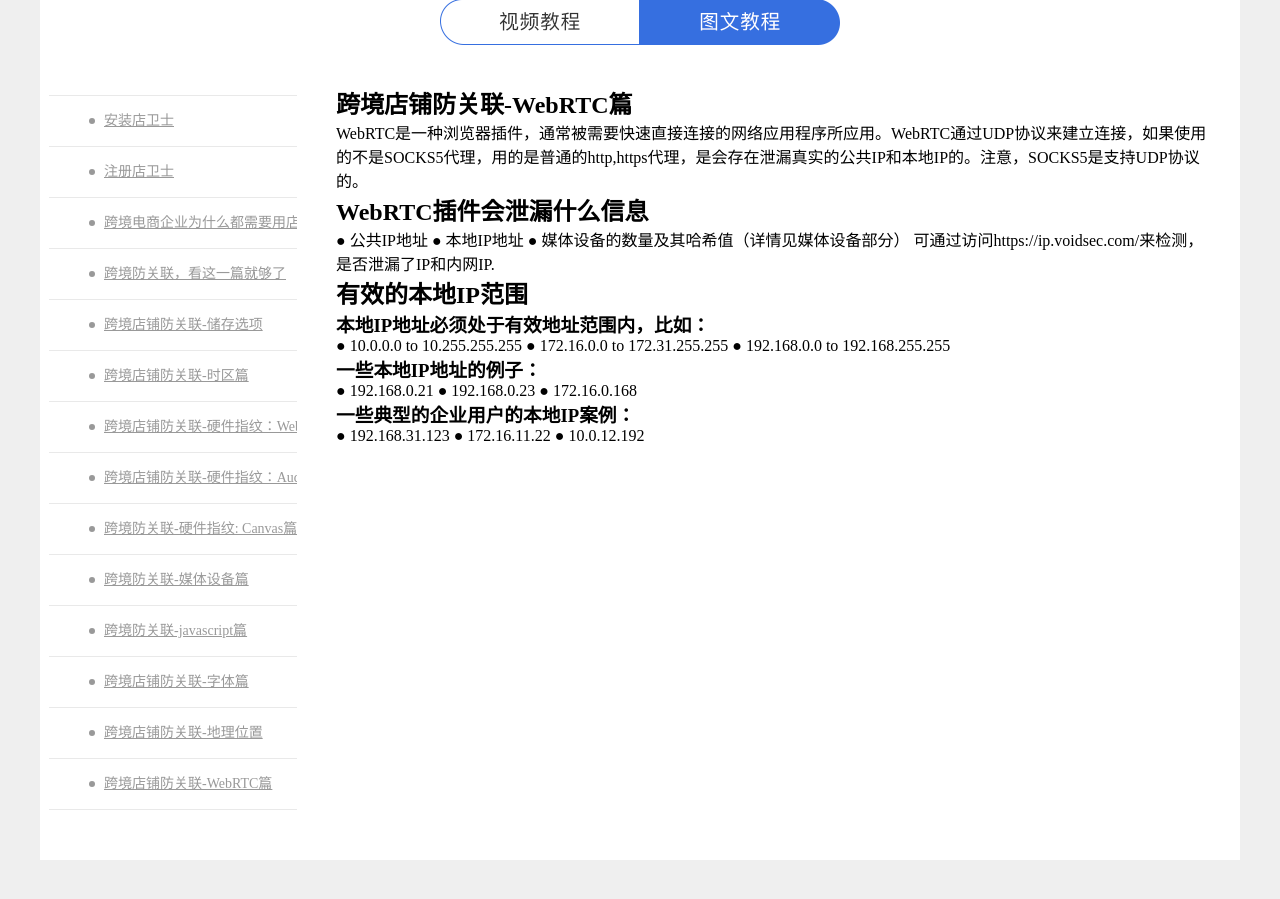
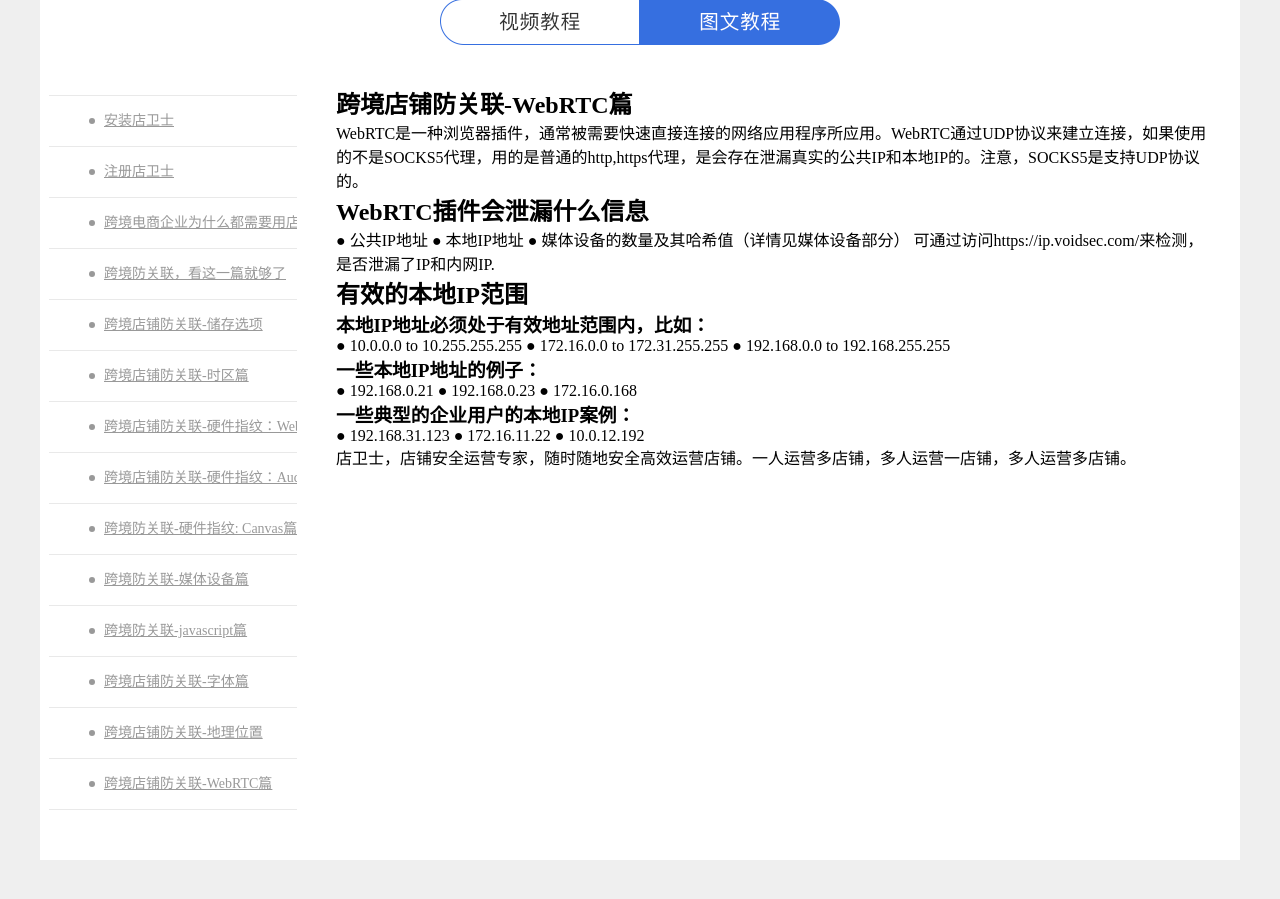
Before and after one commit to dianvs-ltd/dianvs-ltd.github.io, a Jekyll site: the page built from doc/29.md, in a window 1280 px wide and 900 px high, scrolled down 175 px. Built offline with Jekyll 4.4.1, drawn with Linux system fonts in a browser that asks for light colours.

Commit message:
Update 29.md

```diff
--- a/doc/29.md
+++ b/doc/29.md
@@ -25,3 +25,5 @@ WebRTC是一种浏览器插件，通常被需要快速直接连接的网络应
 ● 192.168.31.123
 ● 172.16.11.22
 ● 10.0.12.192
+
+店卫士，店铺安全运营专家，随时随地安全高效运营店铺。一人运营多店铺，多人运营一店铺，多人运营多店铺。
```
